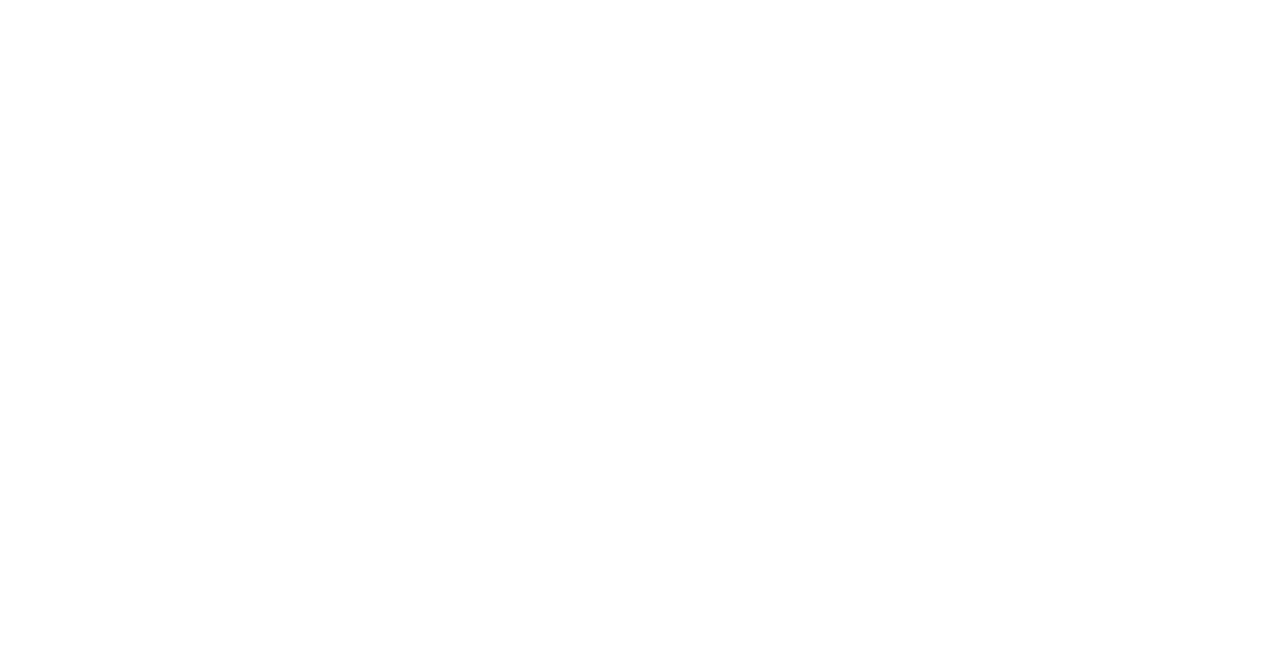
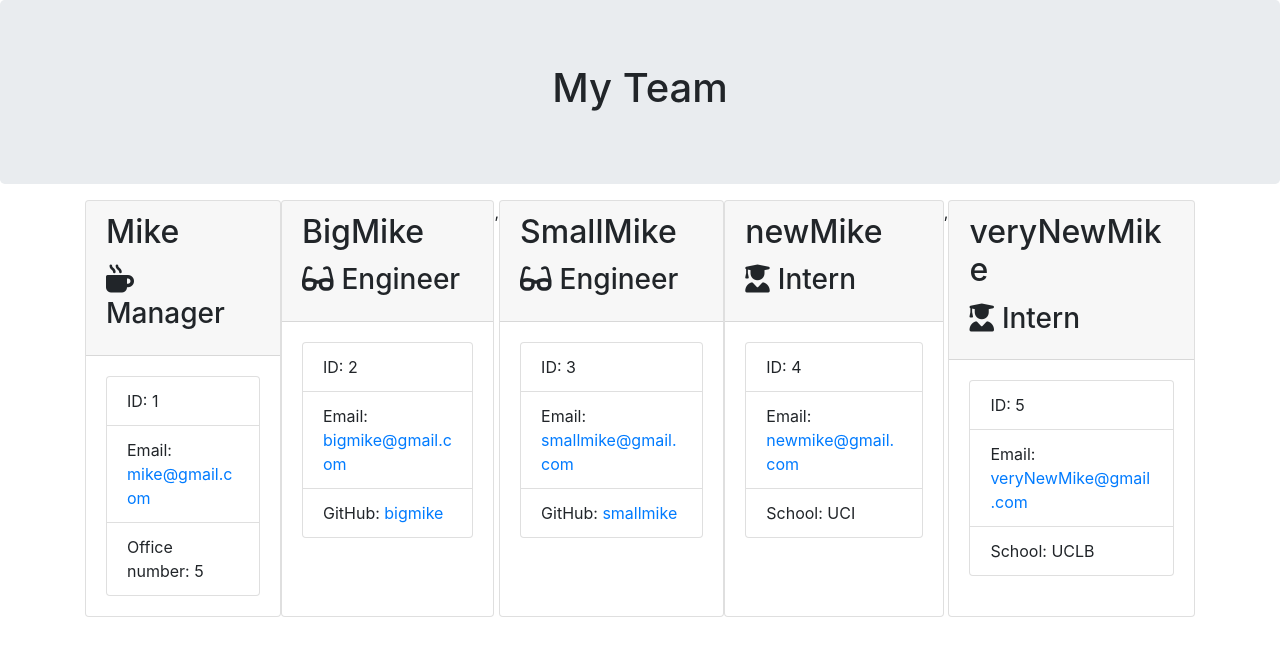
Before and after one commit to Harrison-Reich/teamprofileGenerator, a website: page teampage/team.html in a window 1280 px wide. Drawn offline with nearby package versions, Linux system fonts and the light colour scheme.

Commit message:
team page update

```diff
--- a/teampage/team.html
+++ b/teampage/team.html
@@ -1,12 +1,99 @@
 <!DOCTYPE html>
 <html lang="en">
+
 <head>
-  <meta charset="UTF-8">
-  <meta http-equiv="X-UA-Compatible" content="IE=edge">
-  <meta name="viewport" content="width=device-width, initial-scale=1.0">
-  <title>Document</title>
+  <meta charset="UTF-8" />
+  <meta name="viewport" content="width=device-width, initial-scale=1.0" />
+  <meta http-equiv="X-UA-Compatible" content="ie=edge" />
+  <title>My Team</title>
+  <link rel="stylesheet" href="https://stackpath.bootstrapcdn.com/bootstrap/4.3.1/css/bootstrap.min.css"
+    integrity="sha384-ggOyR0iXCbMQv3Xipma34MD+dH/1fQ784/j6cY/iJTQUOhcWr7x9JvoRxT2MZw1T" crossorigin="anonymous">
+  <link rel="stylesheet" href="style.css">
+  <script src="https://kit.fontawesome.com/c502137733.js"></script>
 </head>
+
 <body>
+  <div class="container-fluid">
+    <div class="row">
+      <div class="col-12 jumbotron mb-3 team-heading">
+        <h1 class="text-center">My Team</h1>
+      </div>
+    </div>
+  </div>
+  <div class="container">
+    <div class="row">
+      <div class="team-area col-12 d-flex justify-content-center">
+        <div class="card employee-card">
+          <div class="card-header">
+            <h2 class="card-title">Mike</h2>
+            <h3 class="card-title"><i class="fas fa-mug-hot mr-2"></i>Manager</h3>
+          </div>
+          <div class="card-body">
+            <ul class="list-group">
+              <li class="list-group-item">ID: 1</li>
+              <li class="list-group-item">Email: <a href="mailto:mike@gmail.com">mike@gmail.com</a></li>
+              <li class="list-group-item">Office number: 5</li>
+            </ul>
+          </div>
+        </div>
+        <div class="card employee-card">
+          <div class="card-header">
+            <h2 class="card-title">BigMike</h2>
+            <h3 class="card-title"><i class="fas fa-glasses mr-2"></i>Engineer</h3>
+          </div>
+          <div class="card-body">
+            <ul class="list-group">
+              <li class="list-group-item">ID: 2</li>
+              <li class="list-group-item">Email: <a href="mailto:bigmike@gmail.com">bigmike@gmail.com</a></li>
+              <li class="list-group-item">GitHub: <a href="https://github.com/bigmike" target="_blank"
+                  rel="noopener noreferrer">bigmike</a></li>
+            </ul>
+          </div>
+        </div>
+        ,<div class="card employee-card">
+          <div class="card-header">
+            <h2 class="card-title">SmallMike</h2>
+            <h3 class="card-title"><i class="fas fa-glasses mr-2"></i>Engineer</h3>
+          </div>
+          <div class="card-body">
+            <ul class="list-group">
+              <li class="list-group-item">ID: 3</li>
+              <li class="list-group-item">Email: <a href="mailto:smallmike@gmail.com">smallmike@gmail.com</a></li>
+              <li class="list-group-item">GitHub: <a href="https://github.com/smallmike" target="_blank"
+                  rel="noopener noreferrer">smallmike</a></li>
+            </ul>
+          </div>
+        </div>
+        <div class="card employee-card">
+          <div class="card-header">
+            <h2 class="card-title">newMike</h2>
+            <h3 class="card-title"><i class="fas fa-user-graduate mr-2"></i>Intern</h3>
+          </div>
+          <div class="card-body">
+            <ul class="list-group">
+              <li class="list-group-item">ID: 4</li>
+              <li class="list-group-item">Email: <a href="mailto:newmike@gmail.com">newmike@gmail.com</a></li>
+              <li class="list-group-item">School: UCI</li>
+            </ul>
+          </div>
+        </div>
+        ,<div class="card employee-card">
+          <div class="card-header">
+            <h2 class="card-title">veryNewMike</h2>
+            <h3 class="card-title"><i class="fas fa-user-graduate mr-2"></i>Intern</h3>
+          </div>
+          <div class="card-body">
+            <ul class="list-group">
+              <li class="list-group-item">ID: 5</li>
+              <li class="list-group-item">Email: <a href="mailto:veryNewMike@gmail.com">veryNewMike@gmail.com</a></li>
+              <li class="list-group-item">School: UCLB</li>
+            </ul>
+          </div>
+        </div>
 
+      </div>
+    </div>
+  </div>
 </body>
+
 </html>
```
